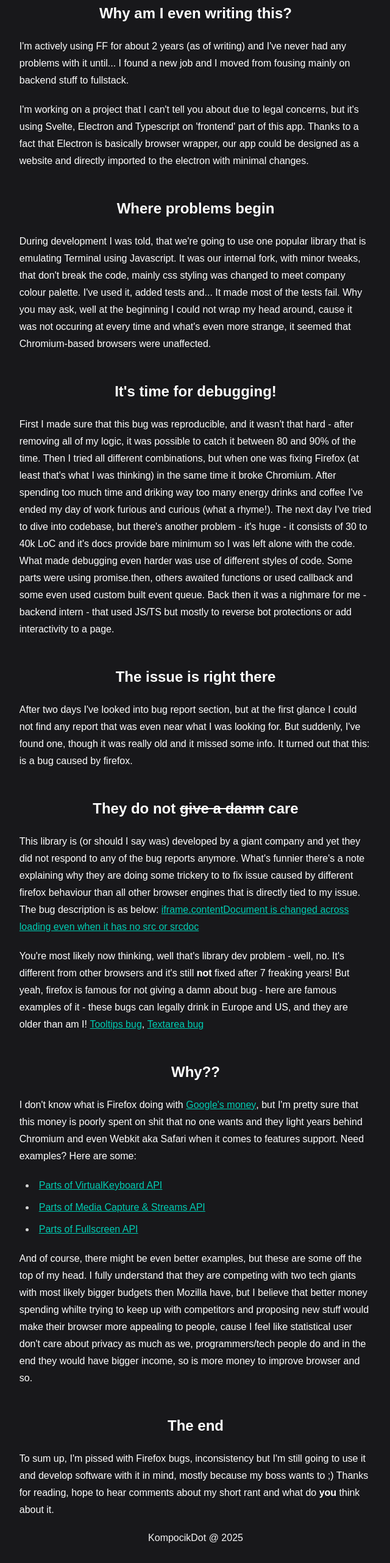
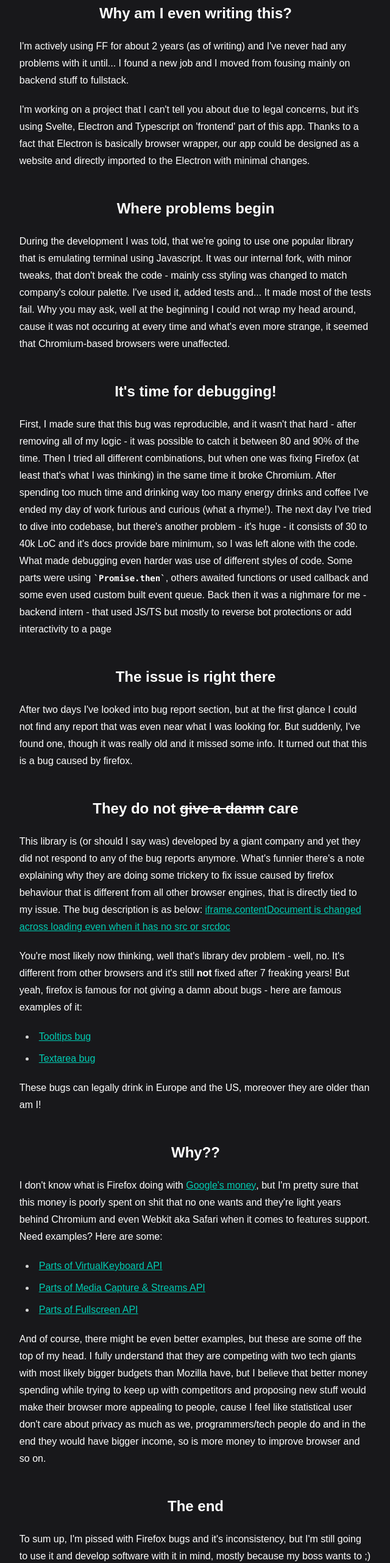
Before and after one commit to KompocikDot/portfolio, a Next.js app: page /blog/firefox-rant in a window 1280 px wide. Shown: the part 234-2797 px from the top of the page at 61% size, without its empty margins (319-959 px from the left). Built offline with nearby package versions, Linux system fonts and the light colour scheme; what tailwind-plugin-typed would draw is missing.

Commit message:
Fix blog post typos

```diff
--- a/src/app/blog/[slug]/page.tsx
+++ b/src/app/blog/[slug]/page.tsx
@@ -10,7 +10,7 @@
   return (
     <>
       <Header activePage="blog" />
-      <article className="prose prose-neutral prose-blockquote:text-aquamarine-500 prose-headings:text-white prose-a:text-aquamarine-500 prose-strong:text-white  prose-headings:text-center text-white  mx-auto m-5">
+      <article className="prose prose-neutral prose-blockquote:text-aquamarine-500 prose-headings:text-white prose-a:text-aquamarine-500 prose-strong:text-white  prose-headings:text-center prose-code:text-white prose-figure:text-white text-white  mx-auto m-5">
         <BlogPost />
       </article>
     </>
--- a/src/app/blog/content/firefox-rant.mdx
+++ b/src/app/blog/content/firefox-rant.mdx
@@ -17,38 +17,43 @@
 
 I'm working on a project that I can't tell you about due to legal concerns, but it's using
 Svelte, Electron and Typescript on 'frontend' part of this app. Thanks to a fact that Electron is
-basically browser wrapper, our app could be designed as a website and directly imported to the electron with minimal changes.
+basically browser wrapper, our app could be designed as a website and directly imported to the Electron with minimal changes.
 
 ## Where problems begin
 
-During development I was told, that we're going to use one popular library that is emulating Terminal using Javascript. It was our internal fork, with minor tweaks, that don't break the code, mainly css styling was changed to meet company colour palette. I've used it, added tests and... It made most of the tests fail. Why you may ask, well at the beginning I could not wrap my head around, cause it was not occuring at every time and what's even more strange, it seemed that Chromium-based browsers were unaffected.
+During the development I was told, that we're going to use one popular library that is emulating terminal using Javascript. It was our internal fork, with minor tweaks, that don't break the code - mainly css styling was changed to match company's colour palette. I've used it, added tests and... It made most of the tests fail. Why you may ask, well at the beginning I could not wrap my head around, cause it was not occuring at every time and what's even more strange, it seemed that Chromium-based browsers were unaffected.
 
 ## It's time for debugging!
 
-First I made sure that this bug was reproducible, and it wasn't that hard - after removing
-all of my logic, it was possible to catch it between 80 and 90% of the time. Then I tried all different combinations, but when one was fixing Firefox (at least that's what I was thinking) in the same time it broke Chromium. After spending too much time and driking way too many energy drinks and coffee
-I've ended my day of work furious and curious (what a rhyme!). The next day I've tried to dive into codebase, but there's another problem - it's huge  - it consists of 30 to 40k LoC and it's docs provide bare minimum so I was left alone with the code. What made debugging even harder was use of different styles of code. Some parts were using promise.then, others awaited functions or used callback and some even used custom built event queue. Back then it was a nighmare for me - backend intern - that used JS/TS but mostly to reverse bot protections or add interactivity to a page.
+First, I made sure that this bug was reproducible, and it wasn't that hard - after removing
+all of my logic - it was possible to catch it between 80 and 90% of the time. Then I tried all different combinations, but when one was fixing Firefox (at least that's what I was thinking) in the same time it broke Chromium. After spending too much time and drinking way too many energy drinks and coffee
+I've ended my day of work furious and curious (what a rhyme!). The next day I've tried to dive into codebase, but there's another problem - it's huge  - it consists of 30 to 40k LoC and it's docs provide bare minimum, so I was left alone with the code. What made debugging even harder was use of different styles of code. Some parts were using `Promise.then`, others awaited functions or used callback and some even used custom built event queue. Back then it was a nighmare for me - backend intern - that used JS/TS but mostly to reverse bot protections or add interactivity to a page
 
 ## The issue is right there
 
-After two days I've looked into bug report section, but at the first glance I could not find any report that was even near what I was looking for. But suddenly, I've found one, though it was really old and it missed some info. It turned out that this: is a bug caused by firefox.
+After two days I've looked into bug report section, but at the first glance I could not find any report that was even near what I was looking for. But suddenly, I've found one, though it was really old and it missed some info. It turned out that this is a bug caused by firefox.
 
 ## They do not <s>give a damn</s> care
 
-This library is (or should I say was) developed by a giant company and yet they did not respond to any of the bug reports anymore. What's funnier there's a note explaining why they are doing some trickery to to fix issue caused by different firefox behaviour than all other browser engines that is directly tied to my issue. The bug description is as below:
+This library is (or should I say was) developed by a giant company and yet they did not respond to any of the bug reports anymore. What's funnier there's a note explaining why they are doing some trickery to fix issue caused by firefox behaviour that is different from all other browser engines, that is directly tied to my issue. The bug description is as below:
 [iframe.contentDocument is changed across loading even when it has no src or srcdoc](https://bugzilla.mozilla.org/show_bug.cgi?id=1493878)
 
-You're most likely now thinking, well that's library dev problem - well, no. It's different from other browsers and it's still **not** fixed after 7 freaking years! But yeah, firefox is famous for not giving a damn about bug - here are famous examples of it - these bugs can legally drink in Europe and US, and they are older than am I! [Tooltips bug](https://bugzilla.mozilla.org/show_bug.cgi?id=148624), [Textarea bug](https://bugzilla.mozilla.org/show_bug.cgi?id=33654)
+You're most likely now thinking, well that's library dev problem - well, no. It's different from other browsers and it's still **not** fixed after 7 freaking years! But yeah, firefox is famous for not giving a damn about bugs - here are famous examples of it:
+
+- [Tooltips bug](https://bugzilla.mozilla.org/show_bug.cgi?id=148624)
+- [Textarea bug](https://bugzilla.mozilla.org/show_bug.cgi?id=33654)
+
+These bugs can legally drink in Europe and the US, moreover they are older than am I!
 
 ## Why??
 
-I don't know what is Firefox doing with [Google's money](https://www.theverge.com/news/660548/firefox-google-search-revenue-share-doj-antitrust-remedies), but I'm pretty sure that this money is poorly spent on shit that no one wants and they light years behind Chromium and even Webkit aka Safari when it comes to features support. Need examples? Here are some:
+I don't know what is Firefox doing with [Google's money](https://www.theverge.com/news/660548/firefox-google-search-revenue-share-doj-antitrust-remedies), but I'm pretty sure that this money is poorly spent on shit that no one wants and they're light years behind Chromium and even Webkit aka Safari when it comes to features support. Need examples? Here are some:
 - [Parts of VirtualKeyboard API](https://developer.mozilla.org/en-US/docs/Web/API/VirtualKeyboard)
 - [Parts of Media Capture & Streams API](https://developer.mozilla.org/en-US/docs/Web/API/Media_Capture_and_Streams_API)
 - [Parts of Fullscreen API](https://developer.mozilla.org/en-US/docs/Web/API/Element/requestFullscreen)
 
-And of course, there might be even better examples, but these are some off the top of my head. I fully understand that they are competing with two tech giants with most likely bigger budgets then Mozilla have, but I believe that better money spending whilte trying to keep up with competitors and proposing new stuff would make their browser more appealing to people, cause I feel like statistical user don't care about privacy as much as we, programmers/tech people do and in the end they would have bigger income, so is more money to improve browser and so.
+And of course, there might be even better examples, but these are some off the top of my head. I fully understand that they are competing with two tech giants with most likely bigger budgets than Mozilla have, but I believe that better money spending while trying to keep up with competitors and proposing new stuff would make their browser more appealing to people, cause I feel like statistical user don't care about privacy as much as we, programmers/tech people do and in the end they would have bigger income, so is more money to improve browser and so on.
 
 ## The end
 
-To sum up, I'm pissed with Firefox bugs, inconsistency but I'm still going to use it and develop software with it in mind, mostly because my boss wants to ;) Thanks for reading, hope to hear comments about my short rant and what do **you** think about it.
+To sum up, I'm pissed with Firefox bugs and it's inconsistency, but I'm still going to use it and develop software with it in mind, mostly because my boss wants to ;) Thanks for reading, hope to hear comments about my short rant and what do **you** think about it.
```
Also changed, not shown: 1 other file (tests, documents, lock files or other folders).
